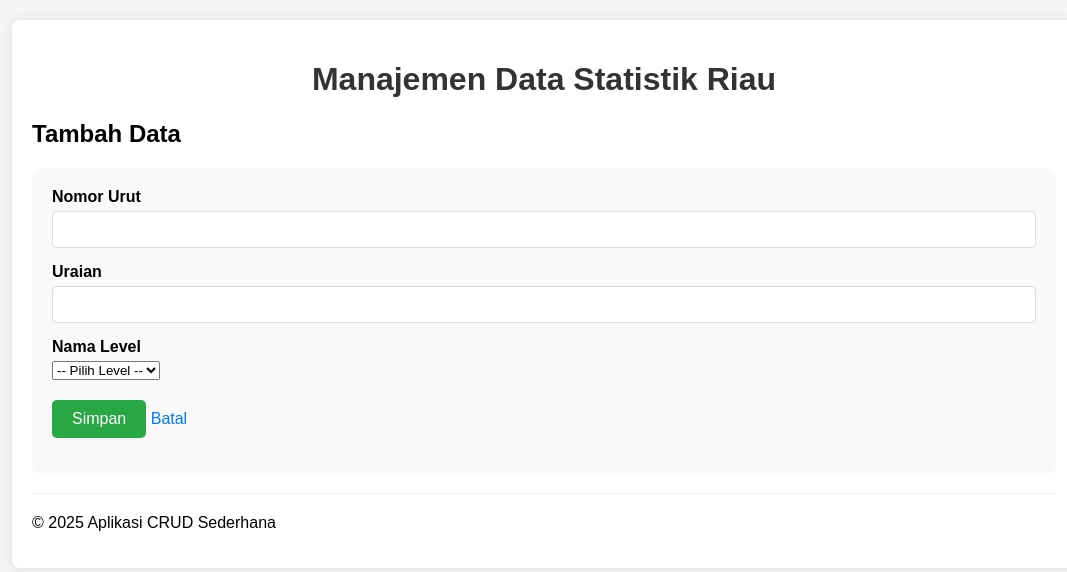
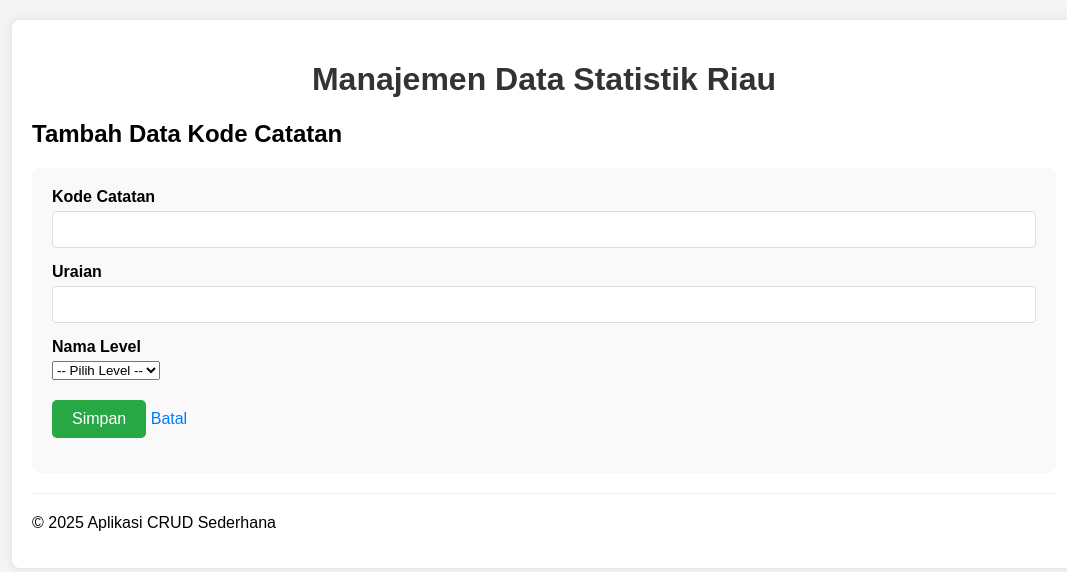
Before and after one commit to ayat7779/stat_provinsi_riau, a PHP site: page /lkpd-kode-catatan/create.php in a window 1280 px wide. Shown: the top 572 px of the page, without its empty margins (96-1163 px from the left). Run offline with PHP 8.4, Linux system fonts and the light colour scheme; tables that the repository leaves empty or names only in its code hold one stand-in row (values such as "Sample post").

Commit message:
Mengupdate folder LPKD

```diff
--- a/lkpd-kode-catatan/create.php
+++ b/lkpd-kode-catatan/create.php
@@ -4,8 +4,8 @@ session_start();
 include '../config/database.php';
 include '../templates/header.php';
 
-$nourut_err = $uraian_err = $idkodelevel_err = "";
-$nourut = $uraian = $idkodelevel = "";
+$kodecatatan_err = $uraian_err = $idkodelevel_err = "";
+$kodecatatan = $uraian = $idkodelevel = "";
 
 $success_message = "";
 
@@ -29,23 +29,23 @@ if ($_SERVER["REQUEST_METHOD"] == "POST") {
         $uraian = trim($_POST["uraian"]);
     }
 
-    if (empty(trim($_POST["no_urut"]))) {
-        $nourut_err = "Nomor Urut tidak boleh kosong.";
+    if (empty(trim($_POST["kode_catatan"]))) {
+        $kodecatatan_err = "Kode catatan tidak boleh kosong.";
     } else {
-        $sql = "SELECT id FROM kode_urut WHERE no_urut = ?";
+        $sql = "SELECT id FROM kode_catatan WHERE kode_catatan = ?";
         if ($stmt = $conn->prepare($sql)) {
-            $stmt->bind_param("s", $param_nourut_check);
-            $param_nourut_check = trim($_POST["no_urut"]);
+            $stmt->bind_param("s", $param_kodecatatan_check);
+            $param_kodecatatan_check = trim($_POST["kode_catatan"]);
 
             if ($stmt->execute()) {
                 $stmt->store_result();
                 if ($stmt->num_rows == 1) {
-                    $nourut_err = "Nomor Urut ini sudah terdaftar.";
+                    $kodecatatan_err = "Kode catatan ini sudah terdaftar.";
                 } else {
-                    $nourut = trim($_POST["no_urut"]);
+                    $kodecatatan = trim($_POST["kode_catatan"]);
                 }
             } else {
-                echo "Ada yang salah saat memeriksa Nomor Urut. Silakan coba lagi nanti.";
+                echo "Ada yang salah saat memeriksa kode catatan. Silakan coba lagi nanti.";
             }
             $stmt->close();
         }
@@ -59,19 +59,19 @@ if ($_SERVER["REQUEST_METHOD"] == "POST") {
         $idkodelevel = (int)trim($_POST["id_kode_level"]);
     }
 
-    if (empty($nourut_err) && empty($uraian_err) && empty($idkodelevel_err)) {
-        $sql = "INSERT INTO kode_urut (no_urut, uraian, id_kode_level) VALUES (?, ?, ?)";
+    if (empty($kodecatatan_err) && empty($uraian_err) && empty($idkodelevel_err)) {
+        $sql = "INSERT INTO kode_catatan (kode_catatan, uraian, id_kode_level) VALUES (?, ?, ?)";
 
         if ($stmt = $conn->prepare($sql)) {
-            $stmt->bind_param("ssi", $param_nourut, $param_uraian, $param_idkodelevel);
+            $stmt->bind_param("ssi", $param_kodecatatan, $param_uraian, $param_idkodelevel);
 
-            $param_nourut = $nourut;
+            $param_kodecatatan = $kodecatatan;
             $param_uraian = $uraian;
             $param_idkodelevel = $idkodelevel;
 
             if ($stmt->execute()) {
                 $success_message = "Data berhasil disimpan!";
-                $nourut = $uraian = $idkodelevel = "";
+                $kodecatatan = $uraian = $idkodelevel = "";
             } else {
                 echo "Ada yang salah saat menyimpan data. Silakan coba lagi nanti: ". $stmt->error;
             }
@@ -81,7 +81,7 @@ if ($_SERVER["REQUEST_METHOD"] == "POST") {
 }
 ?>
 
-<h2>Tambah Data</h2>
+<h2>Tambah Data Kode Catatan</h2>
 
 <?php
 if (!empty($success_message)): ?>
@@ -97,9 +97,9 @@ if (!empty($success_message)): ?>
 
 <form action="<?php echo htmlspecialchars($_SERVER["PHP_SELF"]); ?>" method="post">
     <div>
-        <label>Nomor Urut</label>
-        <input type="text" name="no_urut" value="<?php echo htmlspecialchars($nourut); ?>">
-        <span class="error"><?php echo $nourut_err; ?></span>
+        <label>Kode Catatan</label>
+        <input type="text" name="kode_catatan" value="<?php echo htmlspecialchars($kodecatatan); ?>">
+        <span class="error"><?php echo $kodecatatan_err; ?></span>
     </div>
     <div>
         <label>Uraian</label>
--- a/lkpd-kode-catatan/delete.php
+++ b/lkpd-kode-catatan/delete.php
@@ -10,7 +10,7 @@ include '../config/database.php';
 if (isset($_GET["id"]) && !empty(trim($_GET["id"]))) {
     $id = trim($_GET["id"]);
 
-    $sql = "DELETE FROM kode_urut WHERE id = ?";
+    $sql = "DELETE FROM kode_catatan WHERE id = ?";
 
     if ($stmt = $conn->prepare($sql)) {
         $stmt->bind_param("i", $param_id);
```
Also changed, not shown: lkpd-kode-catatan/read.php (+6 -6 lines), lkpd-kode-catatan/update.php (+25 -25 lines).
